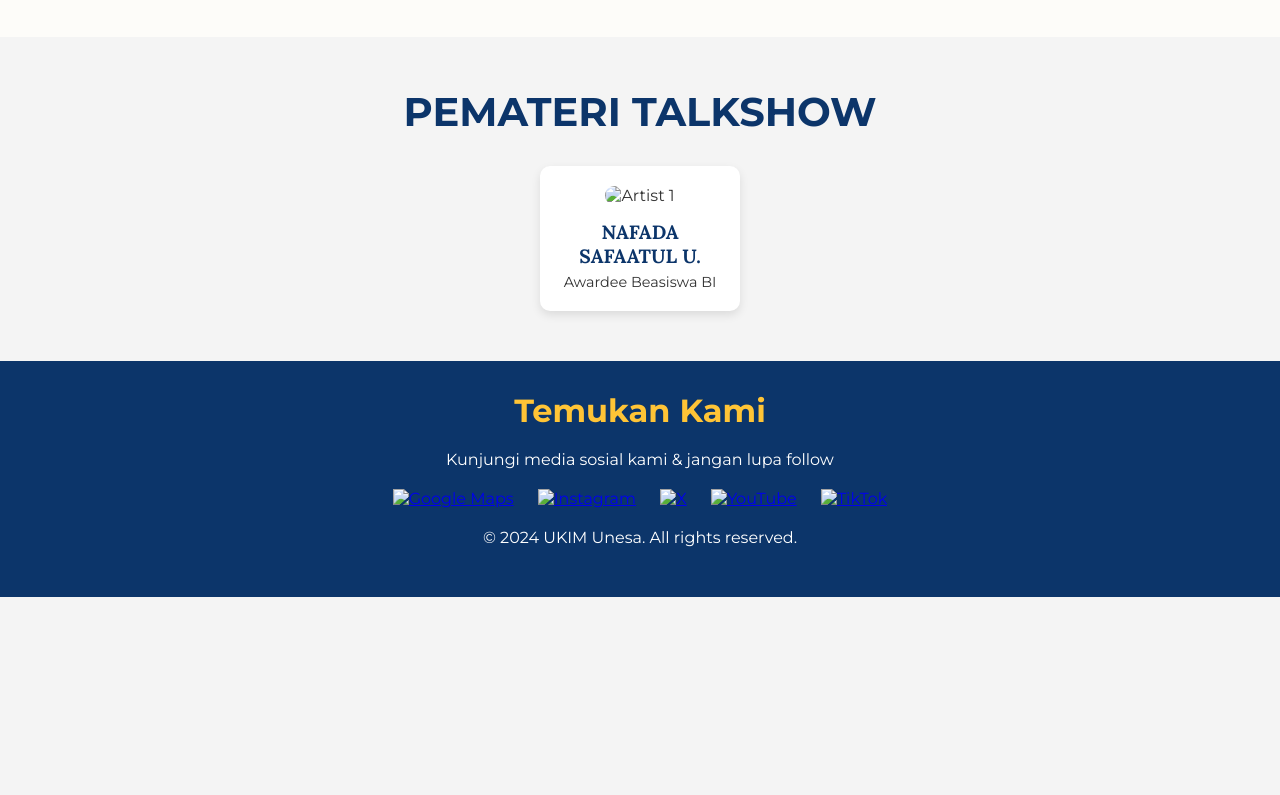
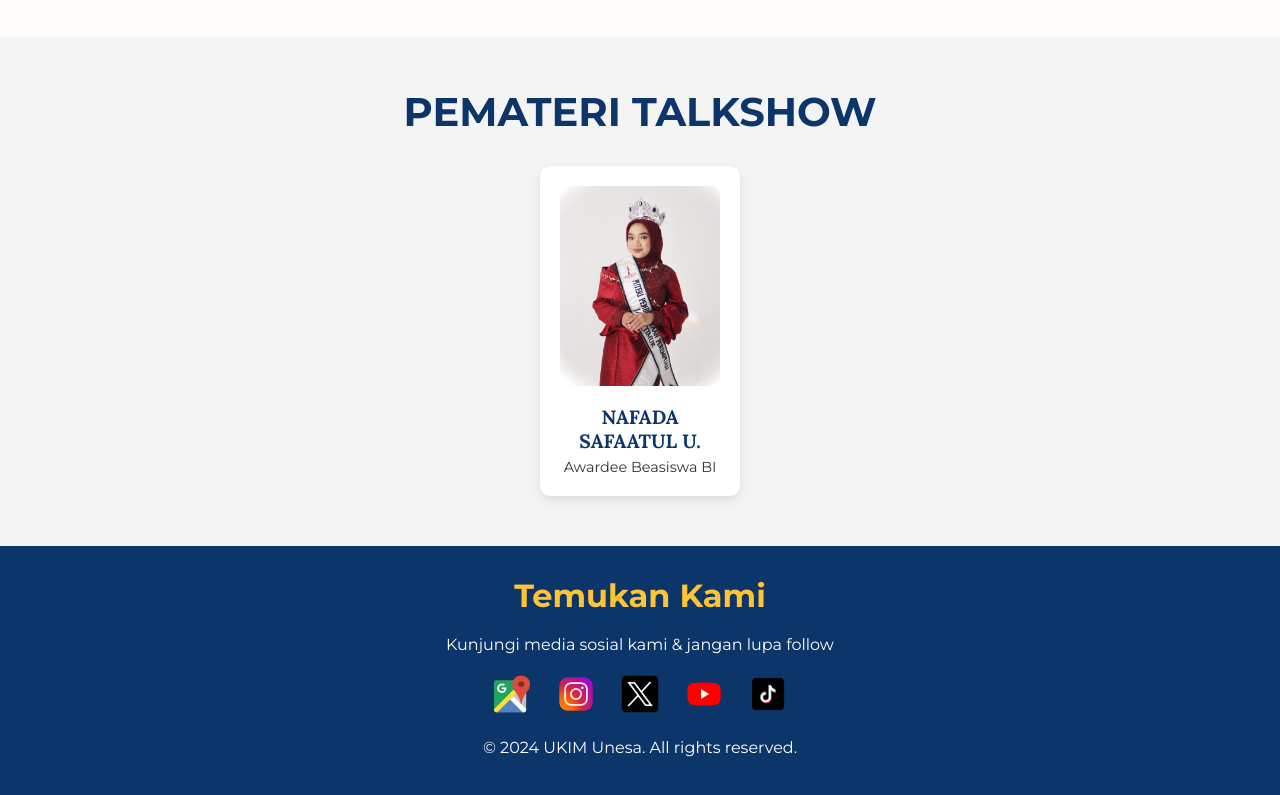
Before and after one commit to AhmadDiksa/UKIM_UNESA, a plain HTML site: page event.html in a window 1280 px wide. Shown: the part 826-1621 px from the top of the page. Before the commit the page ends 1423 px from the top, so only its background shows below. Drawn offline with Linux system fonts and the light colour scheme; the site is published under a folder, as on GitHub Pages, so addresses that start at the root find nothing.

Commit message:
Update event.html

```diff
--- a/event.html
+++ b/event.html
@@ -17,7 +17,7 @@
             <div class="logo-nav-container">
                 <div class="logo">UKIM Unesa</div>
                 <ul class="nav-links">
-                    <li><a href="beranda.html">Home</a></li>
+                    <li><a href="index.html">Home</a></li>
                     <li><a href="karyacipta.html">Karya Cipta</a></li>
                     <li><a href="event.html">Event</a></li>
                 </ul>
@@ -34,7 +34,7 @@
             <button class="event-button">Daftar</button>
         </div>
         <div class="event-carousel">
-            <img src="asset\PAMFLET GABUNGAN.png" alt="Event Image 1">
+            <img src="./asset/PAMFLET GABUNGAN.png" alt="Event Image 1">
         </div>
     </section>
 
@@ -52,7 +52,7 @@
         <div class="lineup-grid">
             <!-- Loop of artist cards -->
             <div class="artist-card">
-                <img src="/asset/artist1.jpg" alt="Artist 1">
+                <img src="./asset/artist1.jpg" alt="Artist 1">
                 <h4>NAFADA SAFAATUL U.</h4>
                 <p>Awardee Beasiswa BI</p>
             </div>
@@ -65,11 +65,11 @@
         <h2>Temukan Kami</h2>
         <p>Kunjungi media sosial kami & jangan lupa follow</p>
         <div class="social-icons">
-            <a href="#"><img src="/asset/google-maps.png" alt="Google Maps"></a>
-            <a href="#"><img src="/asset/instagram.png" alt="Instagram"></a>
-            <a href="#"><img src="/asset/x.png" alt="X"></a>
-            <a href="#"><img src="/asset/youtube.png" alt="YouTube"></a>
-            <a href="#"><img src="/asset/tiktok.png" alt="TikTok"></a>
+            <a href="#"><img src="./asset/google-maps.png" alt="Google Maps"></a>
+            <a href="#"><img src="./asset/instagram.png" alt="Instagram"></a>
+            <a href="#"><img src="./asset/x.png" alt="X"></a>
+            <a href="#"><img src="./asset/youtube.png" alt="YouTube"></a>
+            <a href="#"><img src="./asset/tiktok.png" alt="TikTok"></a>
         </div>
         <p>&copy; 2024 UKIM Unesa. All rights reserved.</p>
     </footer>
```
